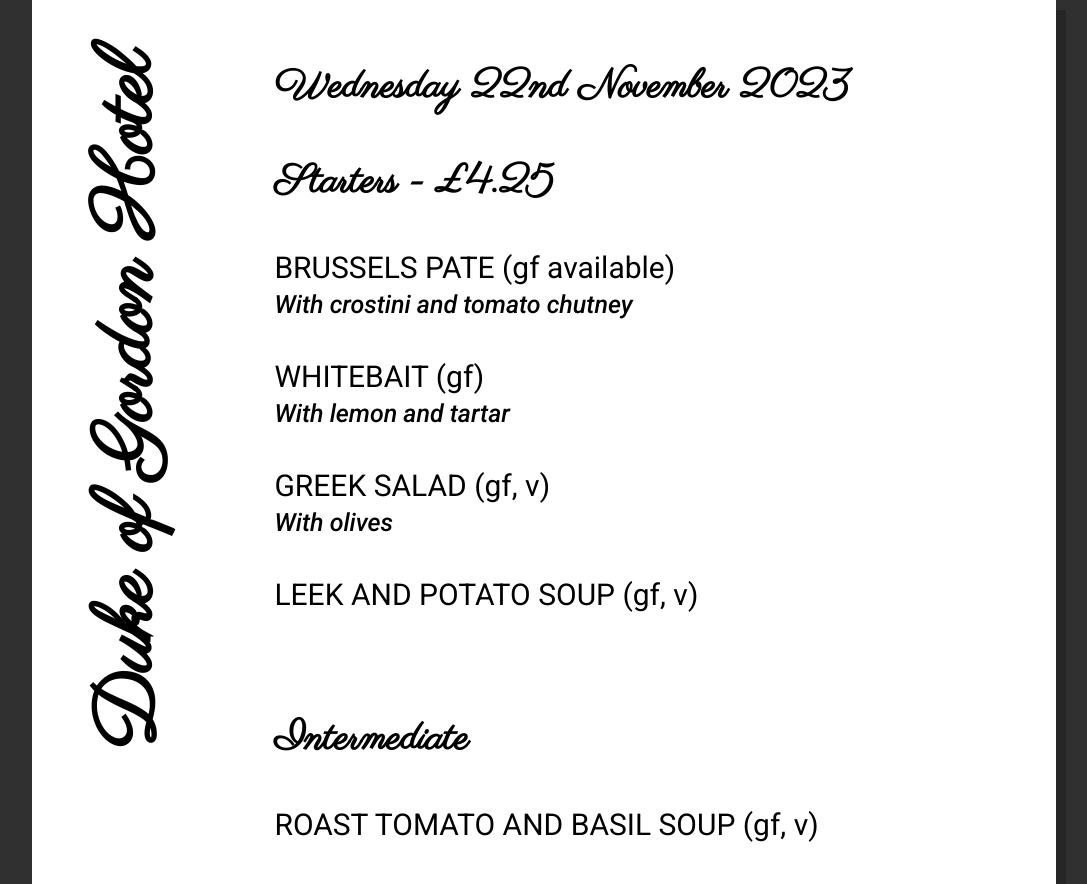
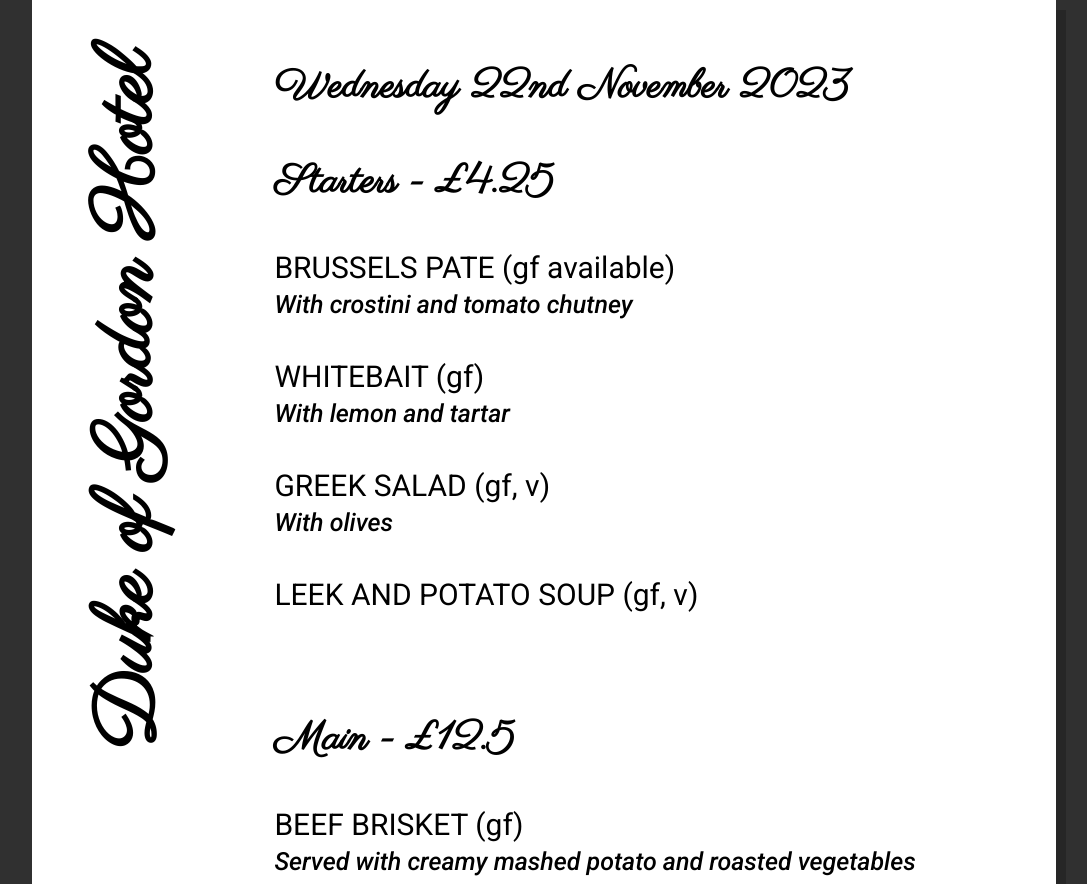
Before and after one commit to paul172v/duke-of-gordon-menu, a React (Vite) app: page / in a window 1280 px wide. Shown: the top 884 px of the page, without its empty margins (96-1183 px from the left). Built offline with nearby package versions, Linux system fonts and the light colour scheme.

Commit message:
added a tweak to the menu

```diff
--- a/dev/menus.ts
+++ b/dev/menus.ts
@@ -37,16 +37,16 @@
 ]);
 
 const intermediateArr = createMenuItems([
-  {
-    name: "Roast Tomato and Basil Soup",
-    dietary: ["gf", "v"],
-    description: null,
-  },
-  {
-    name: "Refreshing Sorbet",
-    dietary: ["gf", "v"],
-    description: null,
-  },
+  // {
+  //   name: "Roast Tomato and Basil Soup",
+  //   dietary: ["gf", "v"],
+  //   description: null,
+  // },
+  // {
+  //   name: "Refreshing Sorbet",
+  //   dietary: ["gf", "v"],
+  //   description: null,
+  // },
 ]);
 
 const mainsArr = createMenuItems([
```
